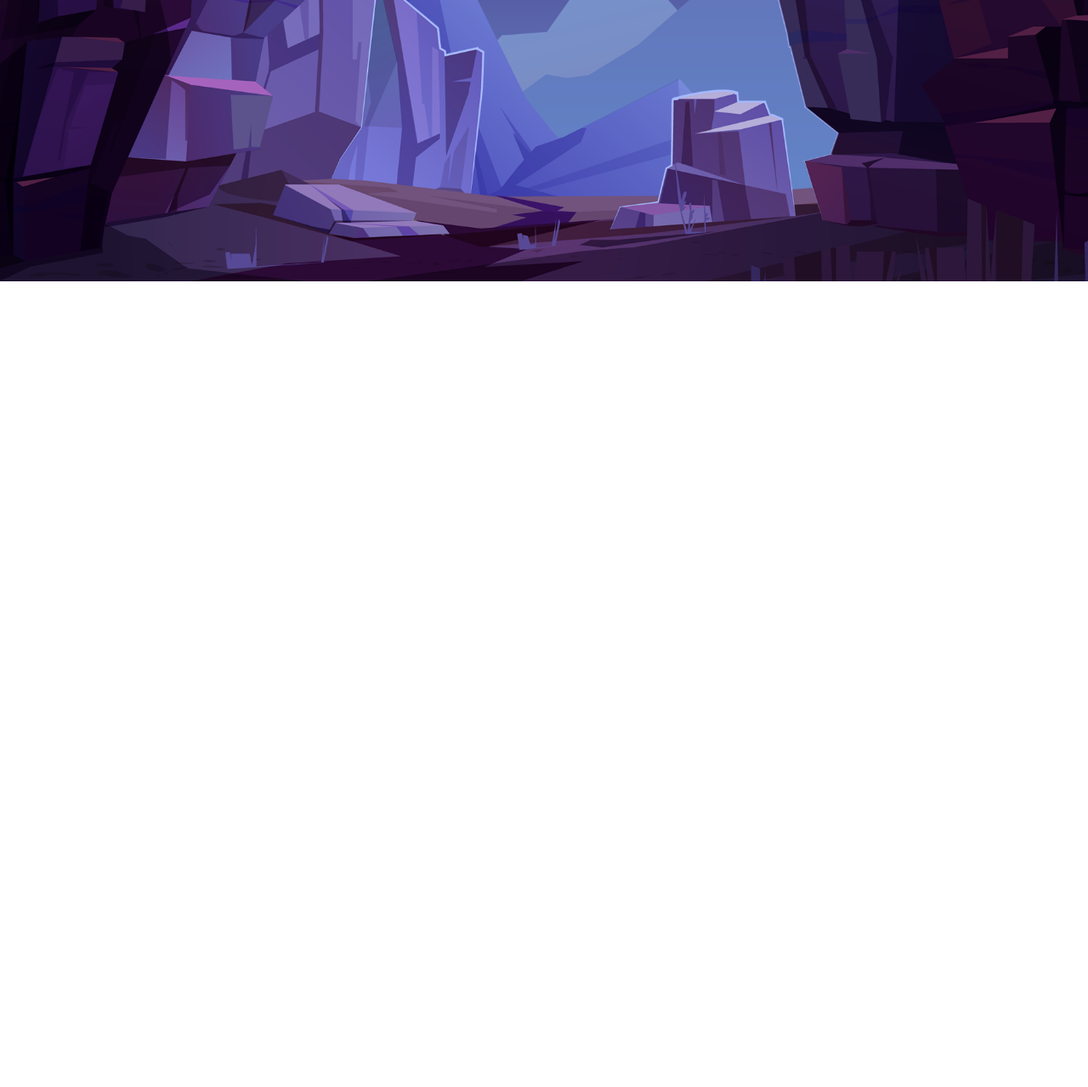
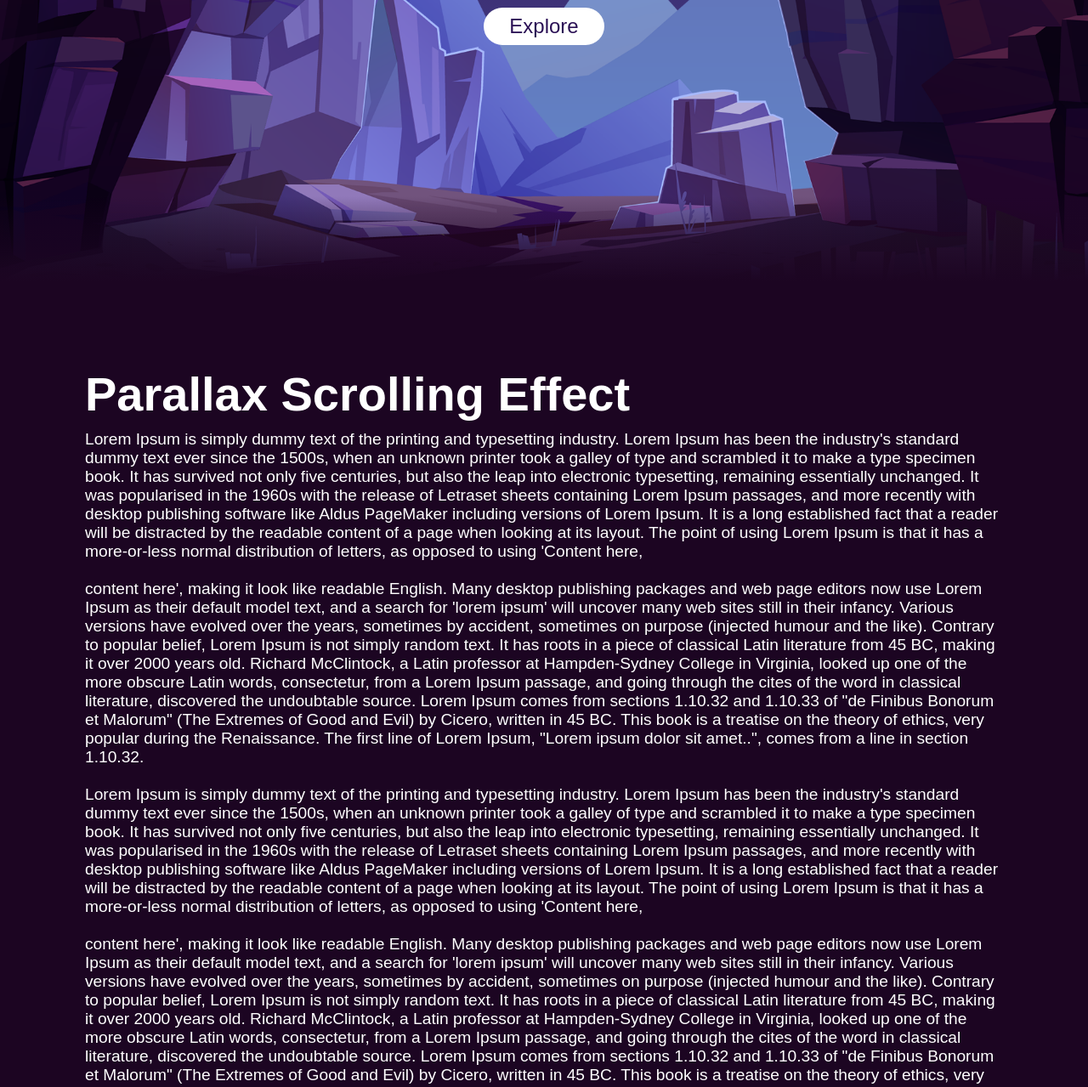
Before and after one commit to Goodie007/parallaxscroll, a plain HTML site: page index.html in a window 1280 px wide. Shown: the part 469-1748 px from the top of the page at 85% size. Before the commit the page ends 800 px from the top, so only its background shows below. Drawn offline with Linux system fonts and the light colour scheme.

Commit message:
build up

```diff
--- a/index.html
+++ b/index.html
@@ -19,7 +19,50 @@
             <img src="assets/moon.png" id="moon">
             <img src="assets/mountains_behind.png" id="mountains_behind">
             <h2 id="text">Moon Light</h2>
+            <a href="#" id="btn">Explore</a>
             <img src="assets/mountains_front.png" id="mountains_front">
         </section>
+        <div class="sec">
+            <h2>Parallax Scrolling Effect</h2>
+            <p>Lorem Ipsum is simply dummy text of the printing and typesetting industry.
+                Lorem Ipsum has been the industry's standard dummy text ever since the 1500s,
+                when an unknown printer took a galley of type and scrambled it to make a type specimen book.
+                It has survived not only five centuries, but also the leap into electronic typesetting, remaining essentially unchanged.
+                It was popularised in the 1960s with the release of Letraset sheets containing Lorem Ipsum passages, and more
+                recently with desktop publishing software like Aldus PageMaker including versions of Lorem Ipsum.
+                It is a long established fact that a reader will be distracted by the readable content of a page when looking at
+                 its layout. The point of using Lorem Ipsum is that it has a more-or-less normal distribution of letters, as opposed
+                  to using 'Content here, <br><br>
+                 content here', making it look like readable English. Many desktop publishing packages and web page editors now use Lorem Ipsum
+                 as their default model text, and a search for 'lorem ipsum' will uncover many web sites still in their infancy. Various versions
+                 have evolved over the years, sometimes by accident, sometimes on purpose (injected humour and the like).
+                 Contrary to popular belief, Lorem Ipsum is not simply random text. It has roots in a piece of classical Latin literature
+                 from 45 BC, making it over 2000 years old. Richard McClintock, a Latin professor at Hampden-Sydney College in Virginia,
+                 looked up one of the more obscure Latin words, consectetur, from a Lorem Ipsum passage, and going through the cites of the word
+                 in classical literature, discovered the undoubtable source. Lorem Ipsum comes from sections 1.10.32 and 1.10.33 of "de Finibus Bonorum
+                 et Malorum" (The Extremes of Good and Evil) by Cicero, written in 45 BC. This book is a treatise on the theory of ethics, very
+                 popular during the Renaissance. The first line of Lorem Ipsum, "Lorem ipsum dolor sit amet..", comes from a line in section 1.10.32.
+                 <br><br>
+
+                Lorem Ipsum is simply dummy text of the printing and typesetting industry.
+                Lorem Ipsum has been the industry's standard dummy text ever since the 1500s,
+                when an unknown printer took a galley of type and scrambled it to make a type specimen book.
+                It has survived not only five centuries, but also the leap into electronic typesetting, remaining essentially unchanged.
+                It was popularised in the 1960s with the release of Letraset sheets containing Lorem Ipsum passages, and more
+                recently with desktop publishing software like Aldus PageMaker including versions of Lorem Ipsum.
+                It is a long established fact that a reader will be distracted by the readable content of a page when looking at
+                 its layout. The point of using Lorem Ipsum is that it has a more-or-less normal distribution of letters, as opposed
+                  to using 'Content here, <br><br>
+                 content here', making it look like readable English. Many desktop publishing packages and web page editors now use Lorem Ipsum
+                 as their default model text, and a search for 'lorem ipsum' will uncover many web sites still in their infancy. Various versions
+                 have evolved over the years, sometimes by accident, sometimes on purpose (injected humour and the like).
+                 Contrary to popular belief, Lorem Ipsum is not simply random text. It has roots in a piece of classical Latin literature
+                 from 45 BC, making it over 2000 years old. Richard McClintock, a Latin professor at Hampden-Sydney College in Virginia,
+                 looked up one of the more obscure Latin words, consectetur, from a Lorem Ipsum passage, and going through the cites of the word
+                 in classical literature, discovered the undoubtable source. Lorem Ipsum comes from sections 1.10.32 and 1.10.33 of "de Finibus Bonorum
+                 et Malorum" (The Extremes of Good and Evil) by Cicero, written in 45 BC. This book is a treatise on the theory of ethics, very
+                 popular during the Renaissance. The first line of Lorem Ipsum, "Lorem ipsum dolor sit amet..", comes from a line in section 1.10.32.
+             </p>
+        </div>
     </body>
 </html>
--- a/style.css
+++ b/style.css
@@ -67,6 +67,16 @@ section {
     align-items: center;
 }
 
+section::before {
+    content: '';
+    position: absolute;
+    bottom: 0;
+    width: 100%;
+    height: 100px;
+    background: linear-gradient(to top, #1c0522, transparent);
+    z-index: 1000;
+}
+
 section img {
     position: absolute;
     top: 0;
@@ -74,10 +84,15 @@ section img {
     width: 100%;
     height: 100%;
     object-fit: cover;
+    pointer-events: none;
 }
 
 section img#moon{
     mix-blend-mode: screen;
+}
+
+section img#mountains_front {
+    z-index: 10;
 }
 
 #text {
@@ -87,3 +102,32 @@ section img#moon{
     font-size: 7.5vw;
     z-index: 9;
 }
+
+#btn {
+    text-decoration: none;
+    padding: 8px 30px;
+    border-radius: 40px;
+    background: #fff;
+    color: #2b1055;
+    font-size: 1.5em;
+    display: inline-block;
+    z-index: 9;
+    transform: translateY(100px);
+}
+
+.sec {
+    position: relative;
+    padding: 100px;
+    background: #1c0522;
+}
+
+.sec h2 {
+    font-size: 3.5em;
+    margin-bottom: 10px;
+    color: #fff;
+}
+
+.sec p {
+    font-size: 1.2em;
+    color: #fff
+}
```
